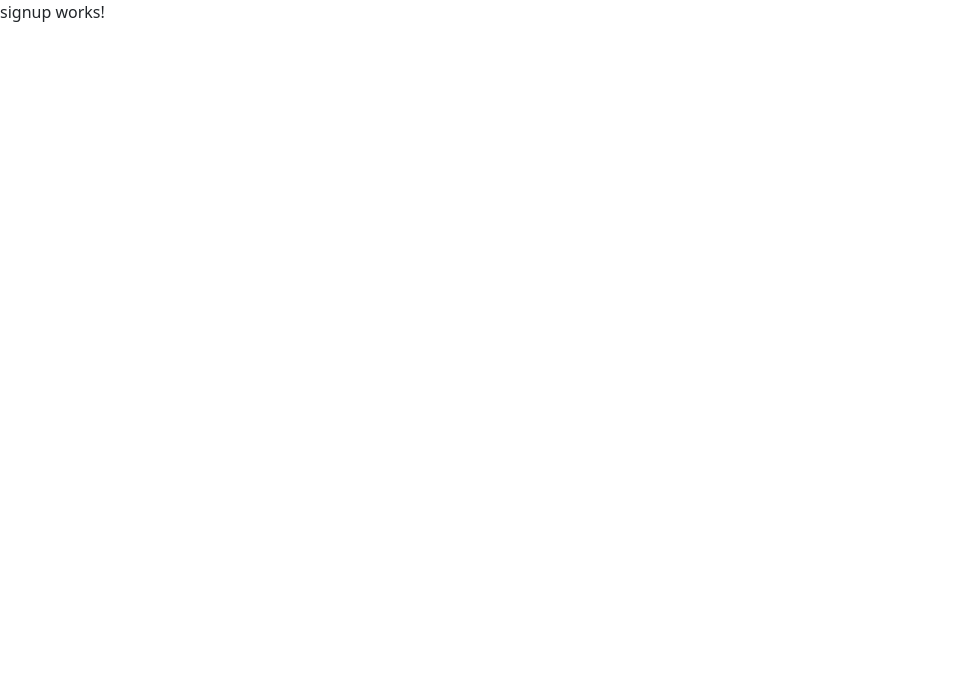
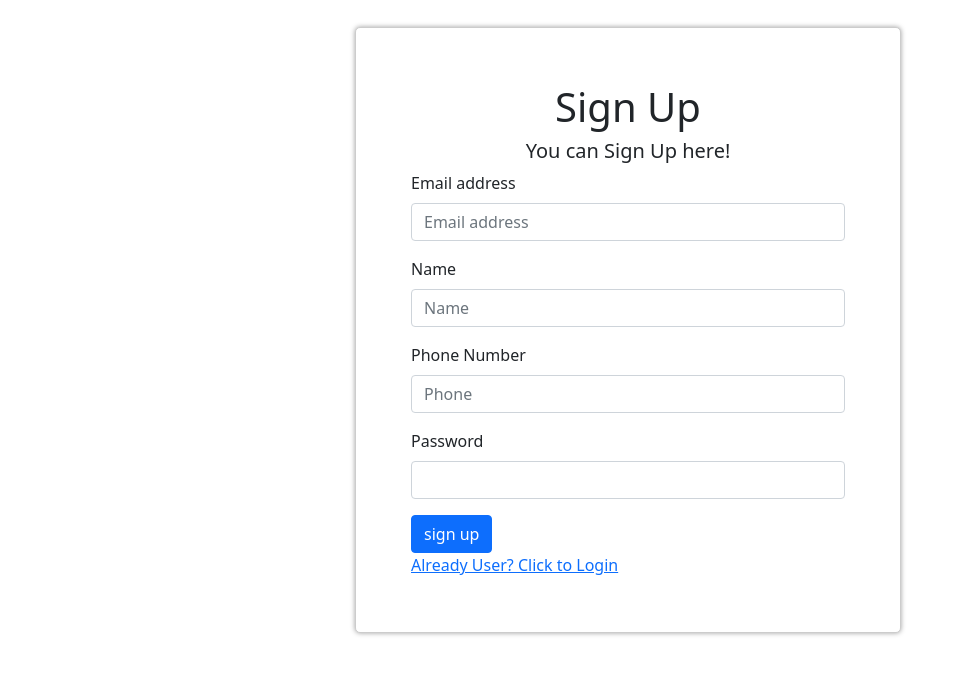
Before and after one commit to Renirous/Restaurent_Application, an Angular app: page /signup in a window 1280 px wide. Shown: the top 674 px of the page, without its empty margins (0-966 px from the left). Built offline with nearby package versions, Linux system fonts and the light colour scheme.

Commit message:
Added frontend for Signup and login

```diff
--- a/src/app/login/login.component.html
+++ b/src/app/login/login.component.html
@@ -10,7 +10,7 @@
                 <form>
                     <div class="mb-3">
                       <label class="form-label">Email address</label>
-                      <input type="email" class="form-control" id="exampleInputEmail1">
+                      <input type="email" class="form-control" id="exampleInputEmail1" placeholder="Email address">
                     </div>
                     <div class="mb-3">
                       <label class="form-label">Password</label>
@@ -18,6 +18,7 @@
                     </div>
                     <button type="submit" class="btn btn-primary">Login</button>
                   </form>
+                  <a routerLink="/signup">New User? Click to Sign up</a>
 
             </div>
         </div>
--- a/src/app/signup/signup.component.css
+++ b/src/app/signup/signup.component.css
@@ -0,0 +1,11 @@
+.card{
+    position: relative;
+    left: 50%;
+    margin-top: 5%;
+    border: 1px solid #ccc;
+    border-radius: 5px;
+    padding: 55px;
+    background-color: #fff;
+    box-shadow: 0px 0px 5px rgba(0, 0, 0, 0.377);
+
+}
--- a/src/app/signup/signup.component.html
+++ b/src/app/signup/signup.component.html
@@ -1 +1,34 @@
-<p>signup works!</p>
+
+<div class="container">
+    <div class="row">
+        <div class="col-md-6">
+            <div class="card">
+                <div class="text-center">
+                    <h1>Sign Up</h1>
+                    <h5>You can Sign Up here!</h5>
+                </div>
+                <form>
+                    <div class="mb-3">
+                      <label class="form-label">Email address</label>
+                      <input type="email" class="form-control" id="exampleInputEmail1"  placeholder="Email address">
+                    </div>
+                    <div class="mb-3">
+                        <label class="form-label">Name</label>
+                        <input type="text" class="form-control" id="exampleInputEmail1"  placeholder="Name">
+                      </div>
+                      <div class="mb-3">
+                        <label class="form-label">Phone Number</label>
+                        <input type="number" class="form-control" id="exampleInputEmail1"  placeholder="Phone">
+                      </div>
+                    <div class="mb-3">
+                      <label class="form-label">Password</label>
+                      <input type="password" class="form-control" id="exampleInputPassword1">
+                    </div>
+                    <button type="submit" class="btn btn-primary">sign up</button>
+                  </form>
+                  <a routerLink="/login">Already User? Click to Login</a>
+
+            </div>
+        </div>
+    </div>
+</div>
```
